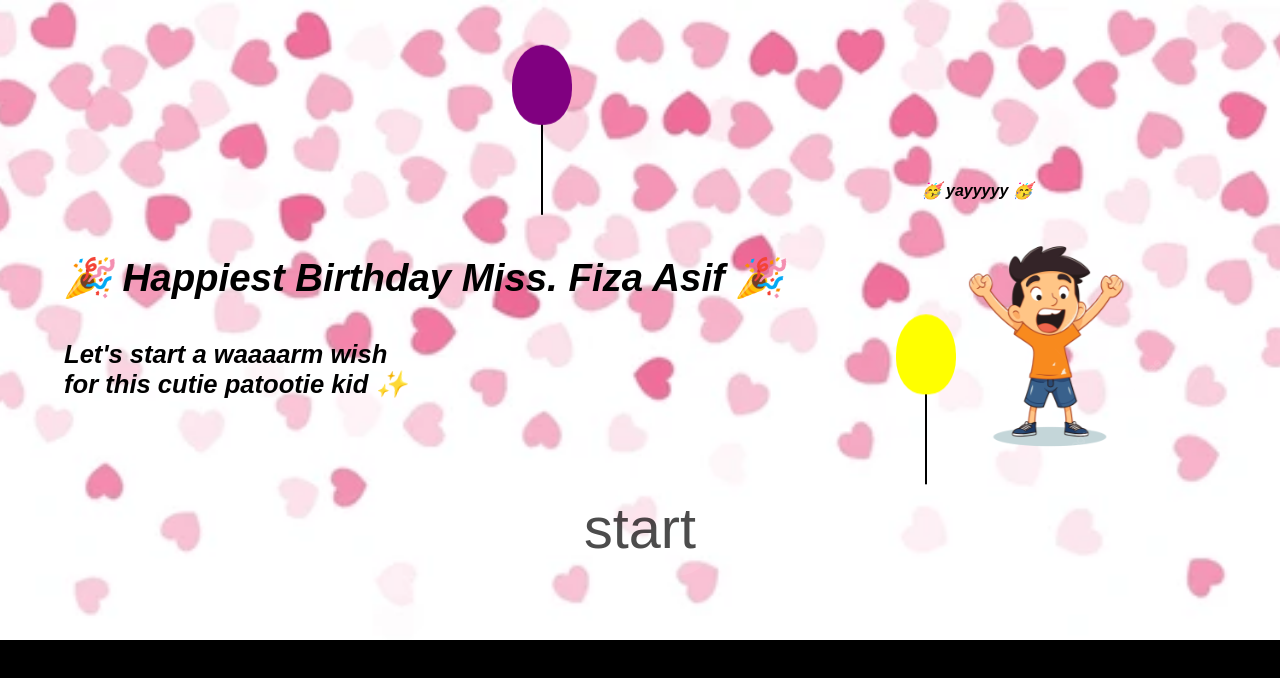
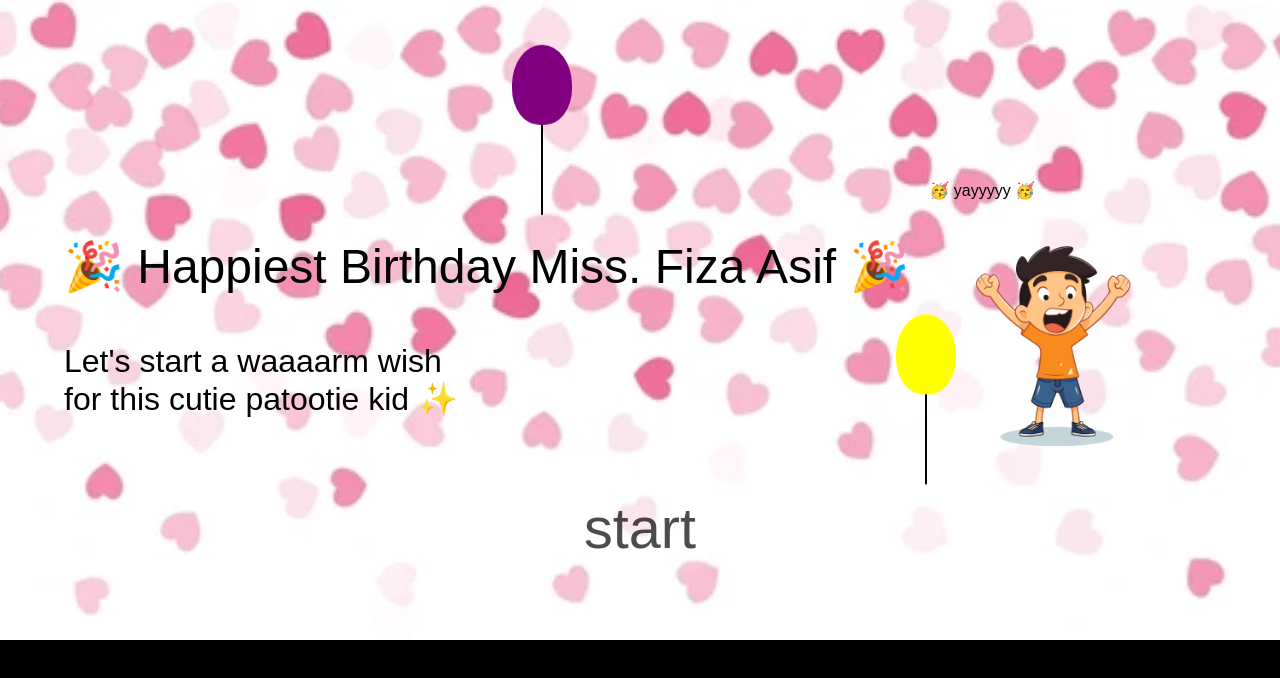
Before and after one commit to HassanNawazBhatti/madam-ji-ka-birthday, a plain HTML site: page index.html in a window 1280 px wide. Drawn offline with Linux system fonts and the light colour scheme.

Commit message:
Update index.html

```diff
--- a/index.html
+++ b/index.html
@@ -14,10 +14,7 @@
     overflow: hidden;
   }
 
-  p {
-    font-weight: bolder;
-    font-style: italic;
-  }
+
 
   /* -----------------------------------------
      NEW: MASTER CANVAS (Fixed 16:9 ratio)
@@ -289,8 +286,8 @@
 <div id="slide1" class="slide slideA">
   <div class="slide-content">
     <div class="text-container">
-      <p class="typewriter" style="font-size:3vw;">🎉 Happiest Birthday Miss. Fiza Asif 🎉</p>
-      <p class="fadein" style="font-size:2vw;">Let's start a waaaarm wish<br>for this cutie patootie kid ✨</p>
+      <p class="typewriter" style="font-size:3em;">🎉 Happiest Birthday Miss. Fiza Asif 🎉</p>
+      <p class="fadein" style="font-size:2em;">Let's start a waaaarm wish<br>for this cutie patootie kid ✨</p>
     </div>
     <div class="image-container">
       <p class="fadein" style="top20%; left:50%">🥳 yayyyyy 🥳</p>
```
